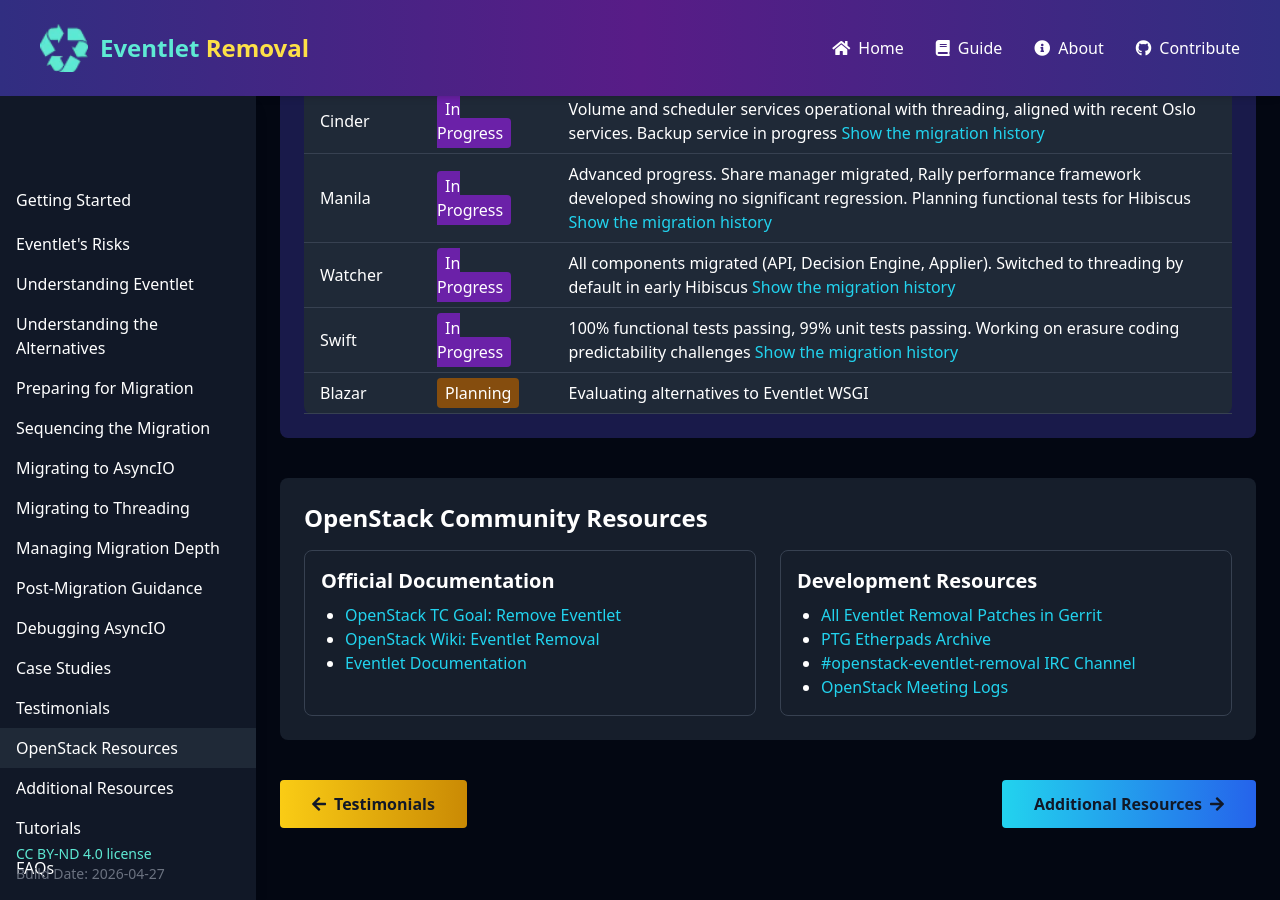
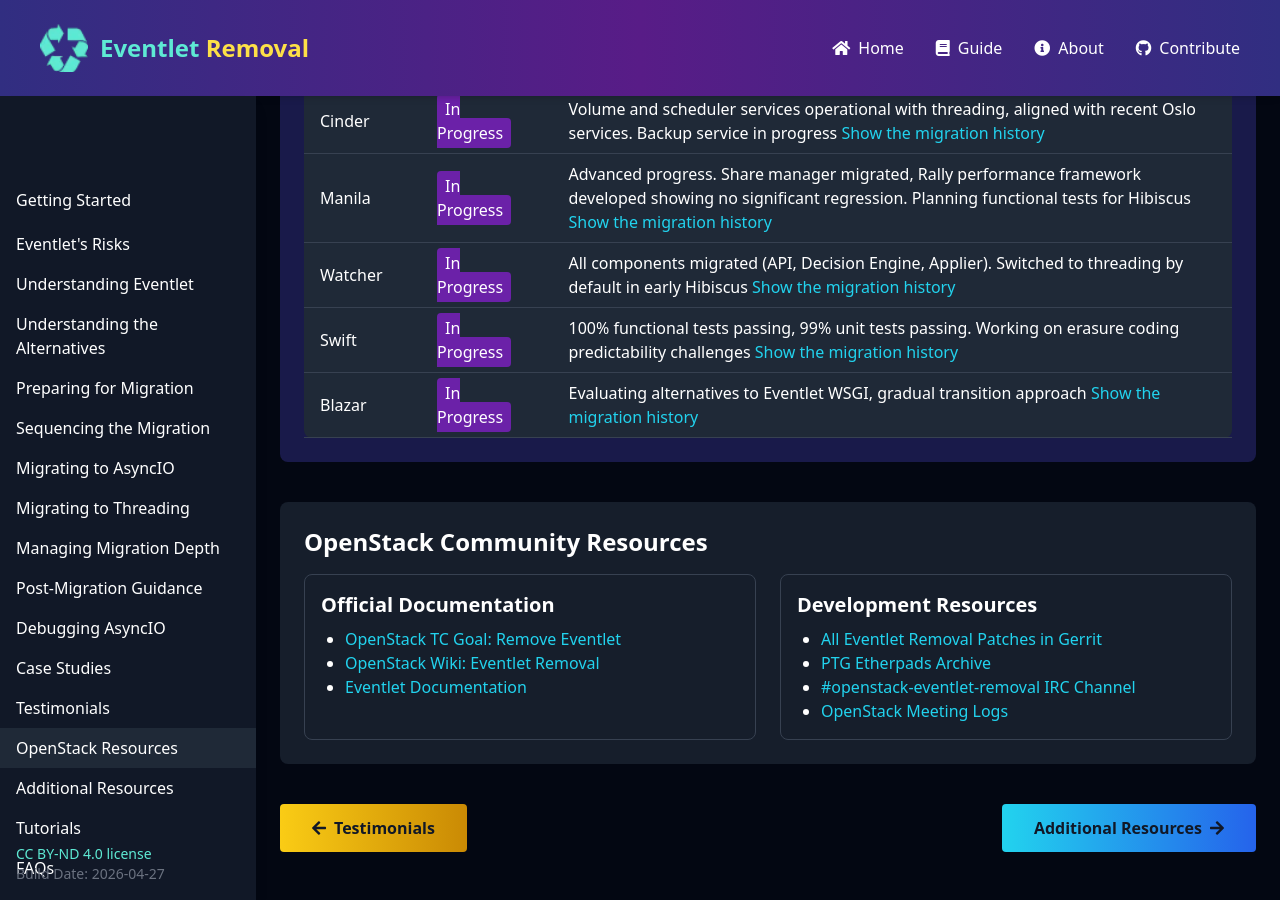
Before and after one commit to eventlet-removal/eventlet-removal.github.io, a Jekyll site: the page built from docs/guide/openstack.md, in a window 1280 px wide and 900 px high, scrolled down 2175 px. Built offline with Jekyll 4.4.1, drawn with Linux system fonts in a browser that asks for light colours; nearby versions of some CDN libraries.

Commit message:
update blazar's status

```diff
--- a/docs/guide/openstack.md
+++ b/docs/guide/openstack.md
@@ -194,12 +194,12 @@ og_description: Track OpenStack's community-wide effort to migrate away from Eve
             <a href="https://review.opendev.org/q/prefixtopic:%22eventlet-removal%22+project:openstack/swift" class="text-cyan-400 hover:underline" target="_blank">Show the migration history</a>
           </td>
         </tr>
-
-        <!-- Projects in Planning Phase -->
         <tr>
           <td class="py-2 px-4 border-b border-gray-700">Blazar</td>
-          <td class="py-2 px-4 border-b border-gray-700"><span class="bg-yellow-800 rounded px-2 py-1">Planning</span></td>
-          <td class="py-2 px-4 border-b border-gray-700">Evaluating alternatives to Eventlet WSGI</td>
+          <td class="py-2 px-4 border-b border-gray-700"><span class="bg-purple-800 rounded px-2 py-1">In Progress</span></td>
+          <td class="py-2 px-4 border-b border-gray-700">Evaluating alternatives to Eventlet WSGI, gradual transition approach
+            <a href="https://review.opendev.org/q/prefixtopic:eventlet-removal+project:openstack/blazar" class="text-cyan-400 hover:underline" target="_blank">Show the migration history</a>
+          </td>
         </tr>
       </tbody>
     </table>
```
